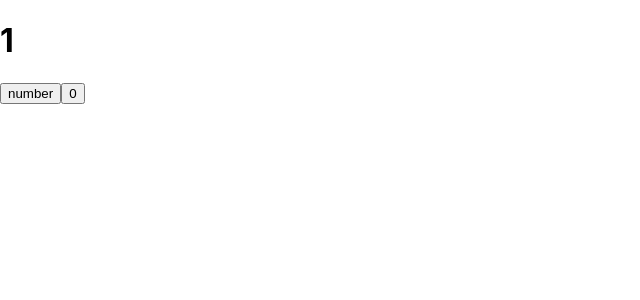
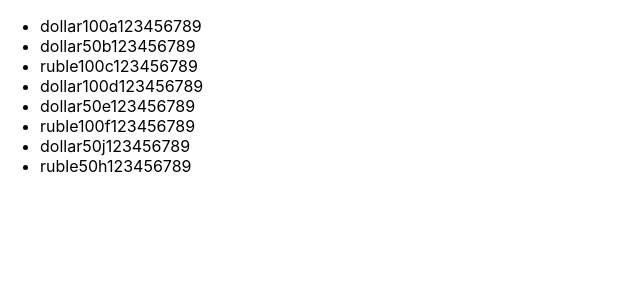
Before and after one commit to vitalyabedik/it-incubator.microtasks, a React (Create React App) app: page / in a window 1280 px wide. Shown: the top 300 px of the page, without its empty margins (0-640 px from the left). Built offline with nearby package versions, Linux system fonts and the light colour scheme.

Commit message:
feat: start 05 lesson - filter

```diff
--- a/src/App.tsx
+++ b/src/App.tsx
@@ -2,13 +2,13 @@ import React from 'react';
 
 import './App.css';
 
-import {HookUseState} from './components/04-useState/HookUseState';
+import {Filter} from './components/05-filter/Filter';
 
 function App() {
 
     return (
         <>
-            <HookUseState/>
+            <Filter/>
         </>
 
     );
--- /dev/null
+++ b/src/components/05-filter/Filter.tsx
@@ -0,0 +1,28 @@
+import {useState} from 'react';
+
+export const Filter = () => {
+    const [money, setMoney] = useState([
+        {banknote: 'dollar', nominal: 100, number: 'a123456789'},
+        {banknote: 'dollar', nominal: 50, number: 'b123456789'},
+        {banknote: 'ruble', nominal: 100, number: 'c123456789'},
+        {banknote: 'dollar', nominal: 100, number: 'd123456789'},
+        {banknote: 'dollar', nominal: 50, number: 'e123456789'},
+        {banknote: 'ruble', nominal: 100, number: 'f123456789'},
+        {banknote: 'dollar', nominal: 50, number: 'j123456789'},
+        {banknote: 'ruble', nominal: 50, number: 'h123456789'}
+    ])
+
+    return (
+        <ul>
+            {money.map((objFromMoneyArr) => {
+                return (
+                    <li>
+                        <span>{objFromMoneyArr.banknote}</span>
+                        <span>{objFromMoneyArr.nominal}</span>
+                        <span>{objFromMoneyArr.number}</span>
+                    </li>
+                )
+            })}
+        </ul>
+    );
+}
```
